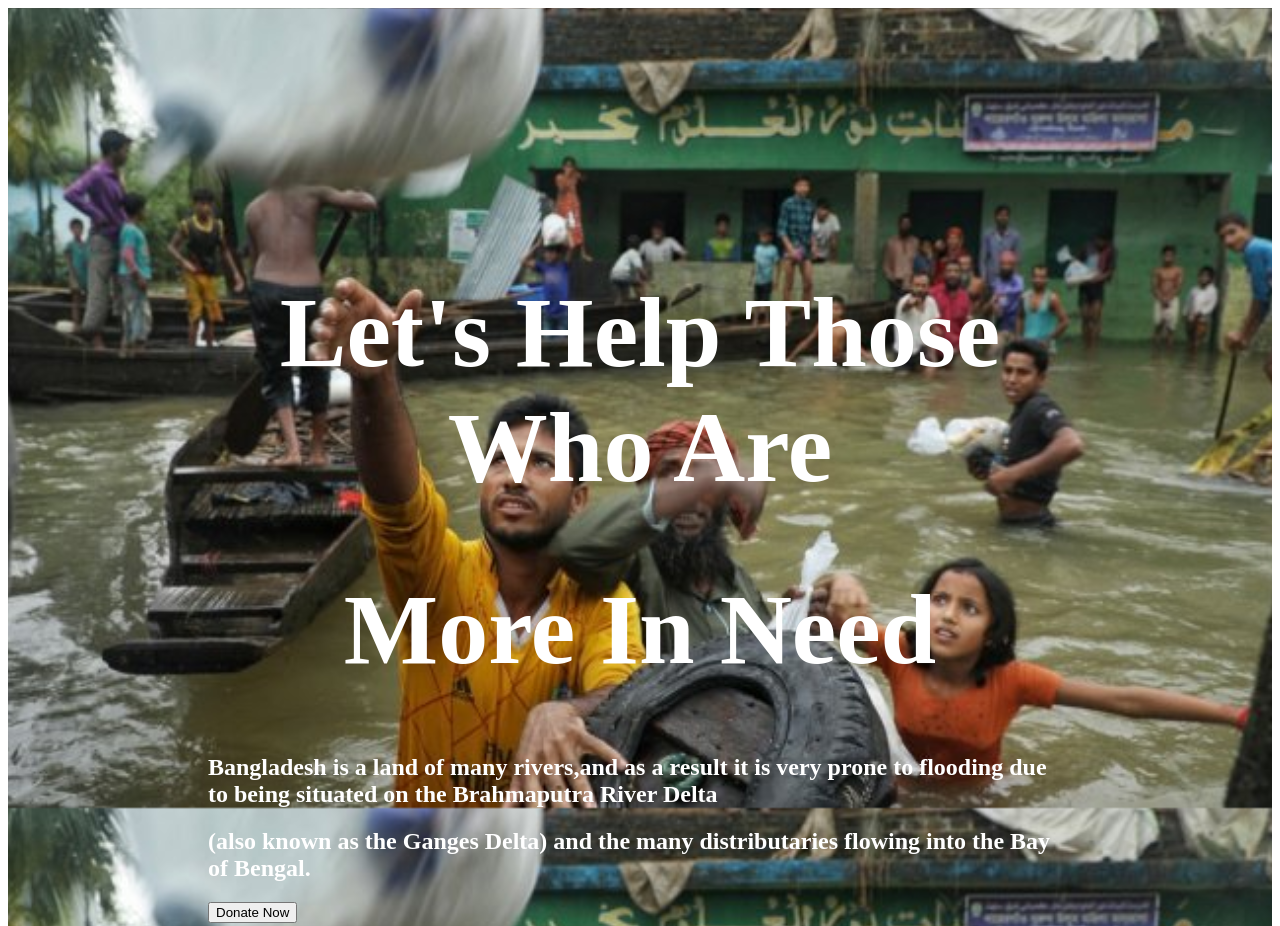
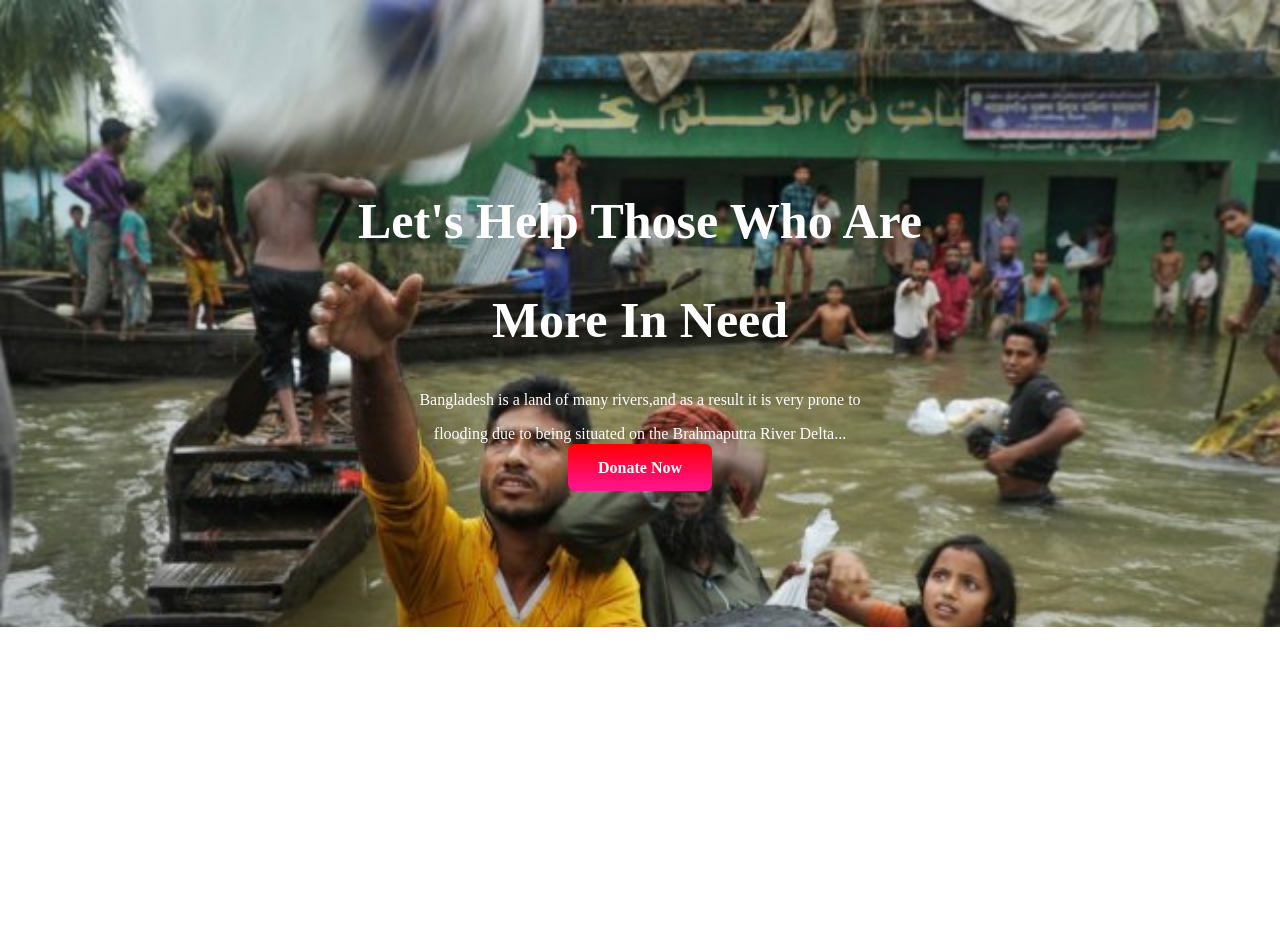
Before and after one commit to Mehedi39007/my-donate-website, a plain HTML site: page index.html in a window 1280 px wide. Shown: the top 926 px of the page. After the commit the page ends 800 px from the top, so only its background shows below. Drawn offline with Linux system fonts and the light colour scheme.

Commit message:
top banner

```diff
--- a/index.html
+++ b/index.html
@@ -8,16 +8,14 @@
   <link rel="stylesheet" href="style.css">
 </head>
 <body>
-  <div class="box">
-    <h1>Let's Help Those Who Are </h1>
+ <section class="section1">
+  <div class="top">
+    <h1>Let's Help Those Who Are</h1>
     <h1>More In Need</h1>
-    <h2>Bangladesh is a land of many rivers,and as a result it is very prone to  flooding due to being situated on the Brahmaputra River Delta</h2>
-    <h2>  (also known as the Ganges Delta) and the many distributaries flowing into the Bay of Bengal.</h2>
-    <div class="container">
-      <div class="vertical-center">
-        <button>Donate Now</button>
-      </div>
+    <p>Bangladesh is a land of many rivers,and as a result it is very prone to </p>
+    <p>flooding due to being situated on the Brahmaputra River Delta...</p>
+    <a class="donate" target="_blank" href="#"> Donate Now</a>
   </div>
-
+ </section>
 </body>
 </html>
--- a/style.css
+++ b/style.css
@@ -1,34 +1,27 @@
 body{
-  font-family: 'poppins';
+  font-family: 'Poppins';
+  margin: 0px;
+  padding: 0px ;
 }
 h1{
-  font-size: 100px;
-color: white;
+  font-size: 50px;
+  color: white;
+}
+p{
+  color: white;
+}
+.section1{
+background-image: url('Bangladesh\ Flood\ .jpg');
+background-repeat: no-repeat;
+background-size: 100%;
+padding: 150px;
 text-align: center;
 }
-h2{
+.donate{
+  text-decoration: none;
+  background-image: linear-gradient(red,deeppink);
+  padding: 15px 30px;
+  font-weight: 700;
   color: white;
+  border-radius: 7px;
 }
-.box{
-  background-image: url('Bangladesh\ Flood\ .jpg');
- padding: 200px;
- margin: 0px;
- background-repeat: no-repeat;
- background-attachment: fixed;
- background-size: 100% 100%;
- bottom: ;
-}
-.container {
-  height: 0px;
-  position: relative;
-  border: 0px solid green;
-
-}
-.center {
-  margin: 0;
-  position:c;
-  top: 50%;
-  left: 50%;
-  -ms-transform: translate(-50%, -50%);
-  transform: translate(-50%, -50%);
-}
```
